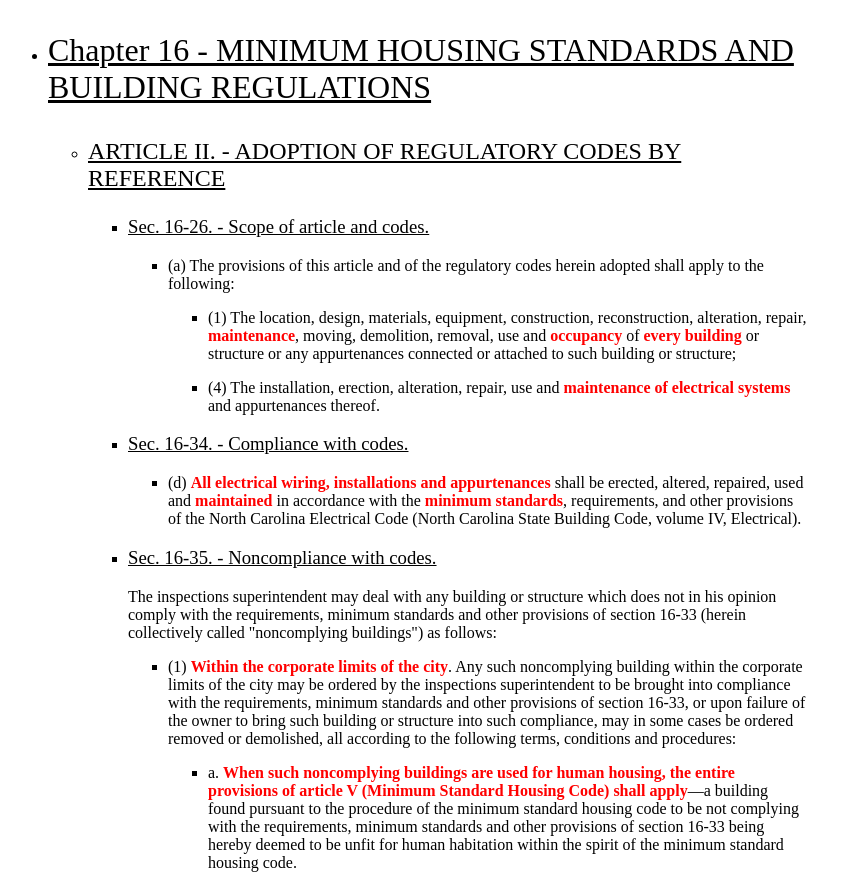
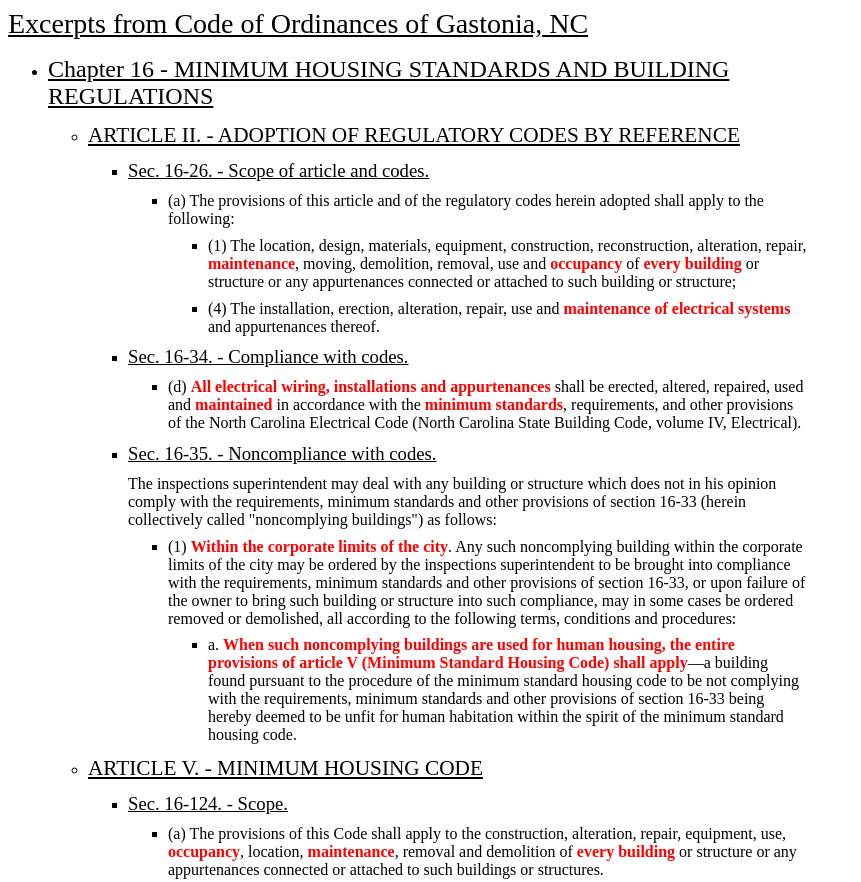
Before and after one commit to mangrajalkin/mangrajalkin.github.io, a plain HTML site: page gastonia_nc_code_of_ordinances_notes.html in a window 1280 px wide. Shown: the top 882 px of the page, without its empty margins (0-861 px from the left). Drawn offline with Linux system fonts and the light colour scheme.

Commit message:
added main header indicating contents are excerpts, modified css

```diff
--- a/gastonia_nc_code_of_ordinances_notes.html
+++ b/gastonia_nc_code_of_ordinances_notes.html
@@ -4,31 +4,42 @@
 <style>
     body {
         display: block;
-        width: 50em;
+    }
+    @media not print {
+        body {
+            width: 50em;
+            padding-bottom: 10em;
+        }
+    }
+    p, header {
+        -webkit-margin-before: .55em;
+        -webkit-margin-after: .55em;
+    }
+    header {
+        text-decoration: underline;
+    }
+    @media not print {
+        b {
+            color: red;
+        }
+    }
+    body > header {
+        font-size: 1.75em;
+        -webkit-margin-before: .25em;
     }
     body > ul > li > header {
-        font-size: 2em;
+        font-size: 1.5em;
     }
     body > ul > li > ul > li > header {
-        font-size: 1.5em;
+        font-size: 1.33em;
     }
     body > ul > li > ul > li > ul > li > header {
         font-size: 1.17em;
     }
-    body > ul > li > ul > li > ul > li > ul > li > header {
-        font-size: 1.33em;
-    }
-    header {
-        -webkit-margin-before: 1em;
-        -webkit-margin-after: 1em;
-        text-decoration: underline;
-    }
-    b {
-        color: red;
-    }
 </style>
 </head>
 <body>
+<header>Excerpts from Code of Ordinances of Gastonia, NC</header>
 <ul>
     <li>
         <header>Chapter 16 - MINIMUM HOUSING STANDARDS AND BUILDING REGULATIONS</header>
@@ -250,24 +261,5 @@
         </ul>
     </li>
 </ul>
-<pre>
-
-
-
-
-
-
-
-
-
-
-
-
-
-
-
-
-
-</pre>
 </body>
 </html>
```
